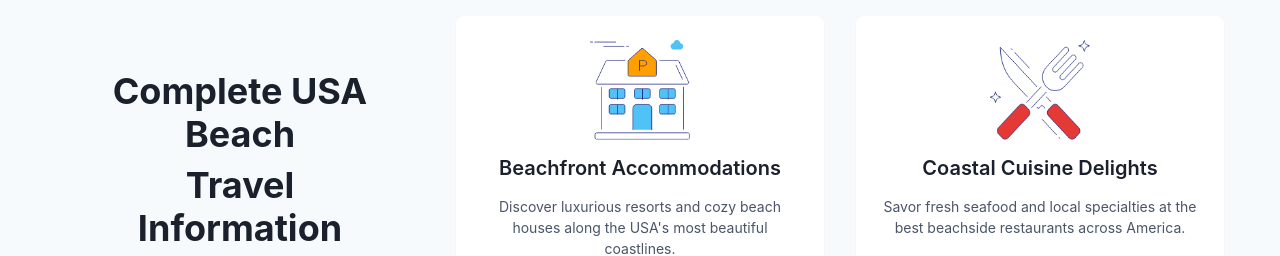
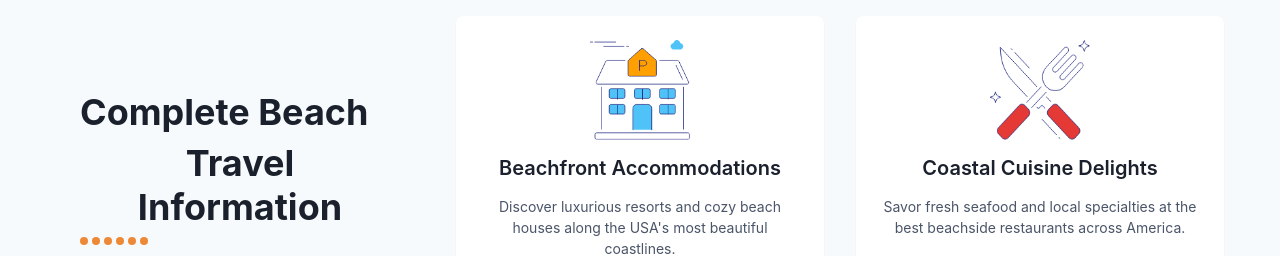
Before and after one commit to rapthar/sandypaths, a React (Create React App) app: page / in a window 1280 px wide. Shown: the part 694-950 px from the top of the page. Built offline with nearby package versions, Linux system fonts and the light colour scheme.

Commit message:
Update Homenine.jsx

```diff
--- a/src/Components/Home/Homenine.jsx
+++ b/src/Components/Home/Homenine.jsx
@@ -50,7 +50,7 @@ const TravelInfoGrid = () => {
           <Grid templateColumns={["1fr", "1fr", "repeat(3, 1fr)"]} gap={8}>
             <Box p={6} height="100%" display="flex" alignItems="center">
               <VStack align="start" spacing={2}>
-                <Heading size="xl" fontWeight="bold">Complete USA Beach</Heading>
+                <Heading size="xl" fontWeight="bold">Complete Beach</Heading>
                 <Heading size="xl" fontWeight="bold">Travel Information</Heading>
                 <HStack spacing={1}>
                   {[...Array(6)].map((_, i) => (
```
